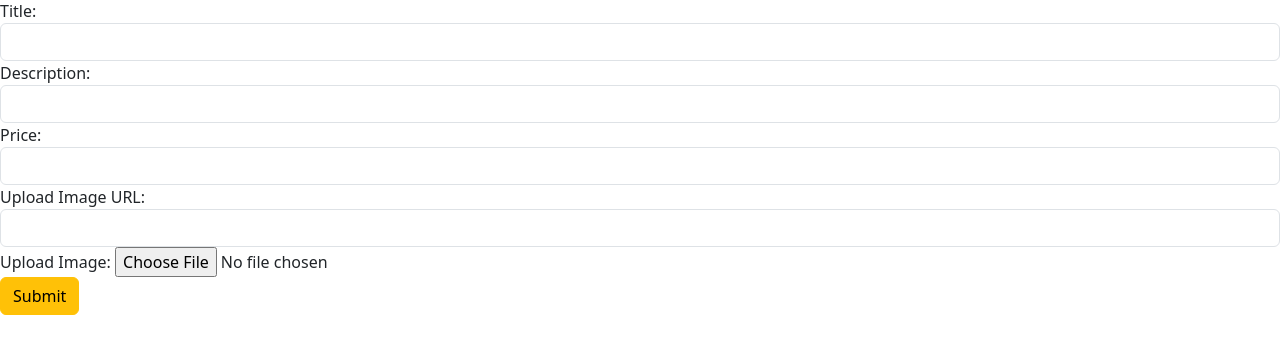
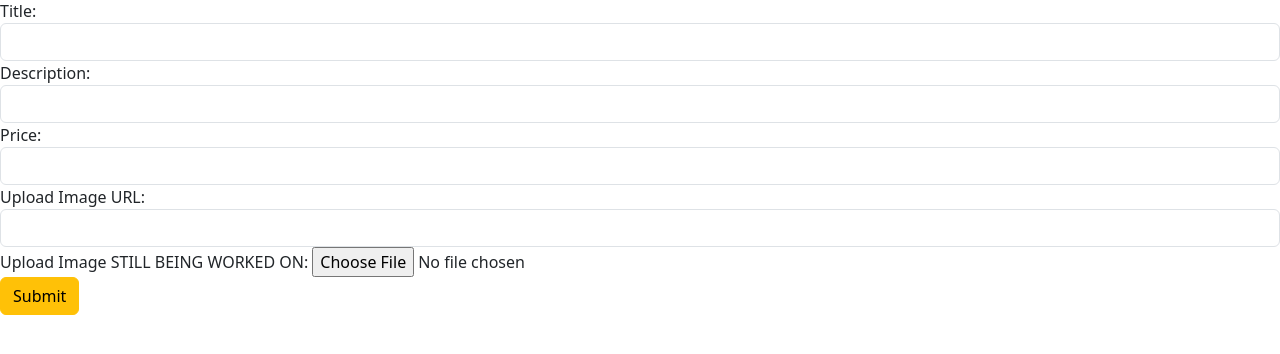
Before and after one commit to tpawlow1/ArtWork, a Flask app: page /createpost in a window 1280 px wide. Shown: the part 209-563 px from the top of the page. Run offline with Flask 2, Linux system fonts and the light colour scheme.

```diff
--- a/app.py
+++ b/app.py
@@ -45,8 +45,9 @@ def Signup():
 
     return render_template('index.html') # send user back to homepage or sign in
 
-@app.post("/createPost")
+@app.post('/createpost')
 def createPost():
+
     title = request.form.get('title')
     description = request.form.get('description')
     price = request.form.get('price')
--- a/templates/createPost.html
+++ b/templates/createPost.html
@@ -27,7 +27,7 @@
 
           <!-- Still working on letting users upload images -->
           <div class="form-group">
-            <label for="imagefile">Upload Image:</label>
+            <label for="imagefile">Upload Image STILL BEING WORKED ON:</label>
             <input type="file" id="imagefile" name="imagefile">
           </div>
           <button type="submit" class="btn btn-warning">Submit</button>
```
